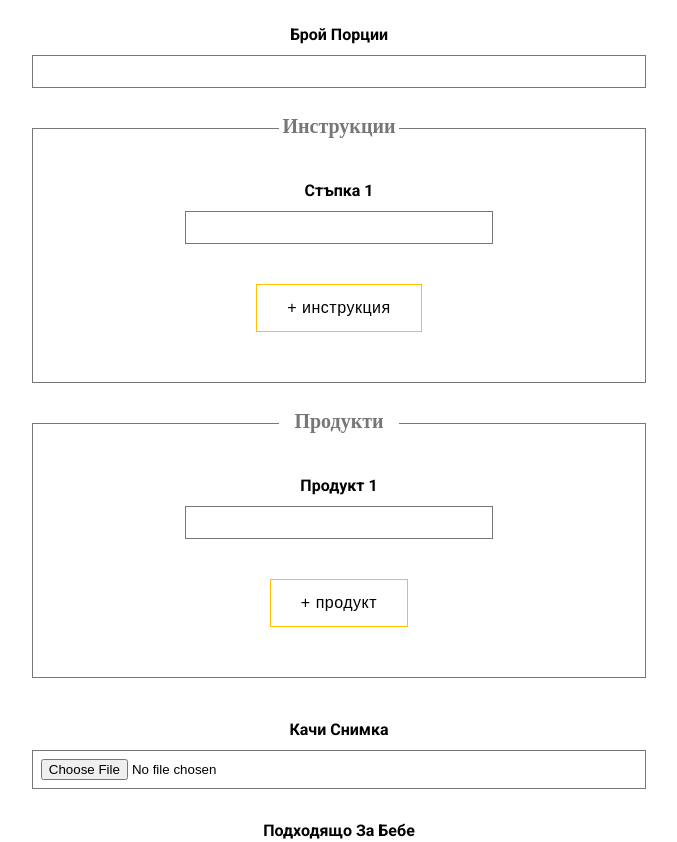
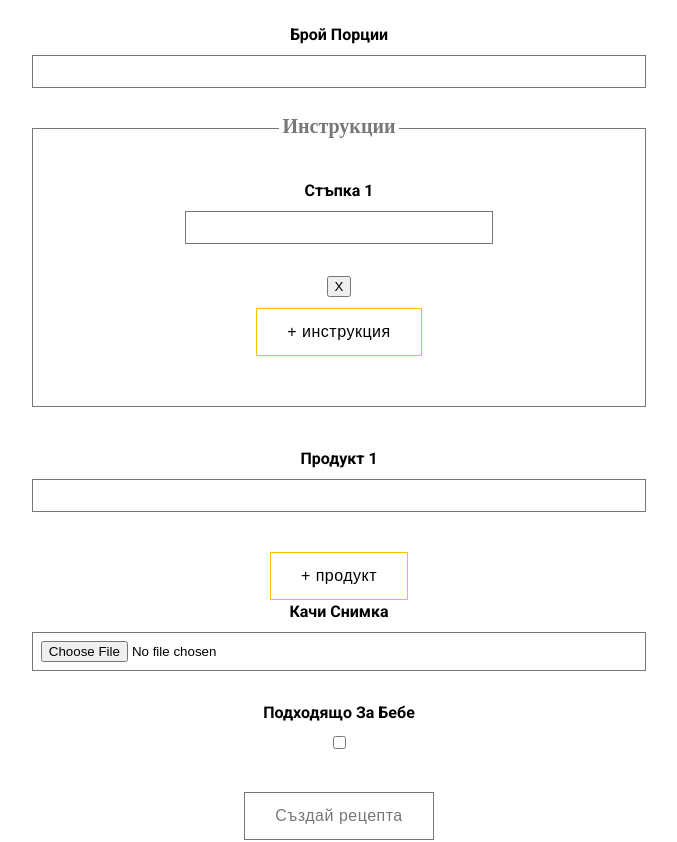
Before and after one commit to ChristinaNikolova/CookingBook, a React (Vite) app in the folder client/: page /recipe/create in a window 1280 px wide. Shown: the part 760-1602 px from the top of the page, without its empty margins (301-978 px from the left). Built offline with nearby package versions, Linux system fonts and the light colour scheme.

Commit message:
work on delete input from array

```diff
--- a/client/src/components/Recipe/Create/Create.jsx
+++ b/client/src/components/Recipe/Create/Create.jsx
@@ -63,13 +63,13 @@ export default function Create() {
       : setInstructions([...instructions, ""]);
   };
 
-  const updateInstruction = (index, value) => {
+  const updateInstructionHandler = (index, value) => {
     const newInstructions = [...instructions];
     newInstructions[index] = value;
     setInstructions(newInstructions);
   };
 
-  const handleInstructionBlur = (index) => {
+  const validateInstructionHandler = (index) => {
     const newTouched = [...instructionsTouched];
     newTouched[index] = true;
     setInstructionsTouched(newTouched);
@@ -79,13 +79,25 @@ export default function Create() {
     setInstructionErrors(newErrors);
   };
 
-  const updateIngredient = (index, value) => {
+  const deleteInstructionHandler = (index) => {
+    const newInstructions = [...instructions];
+    newInstructions.splice(index, 1);
+    setInstructions(newInstructions);
+
+    instructionErrors.splice(index, 1);
+    setInstructionErrors(instructionErrors);
+
+    instructionsTouched.splice(index, 1);
+    setInstructionsTouched(instructionsTouched);
+  };
+
+  const updateIngredientHandler = (index, value) => {
     const newIngredients = [...ingredients];
     newIngredients[index] = value;
     setIngredients(newIngredients);
   };
 
-  const handleIngredientBlur = (index) => {
+  const validateIngredientHandler = (index) => {
     const newTouched = [...ingredientsTouched];
     newTouched[index] = true;
     setIngredientsTouched(newTouched);
@@ -94,6 +106,12 @@ export default function Create() {
     newErrors[index] = validator.validateIngredient(ingredients[index]);
     setIngredientErrors(newErrors);
   };
+
+  // const deleteIngredientHandler = (index) => {
+  //   const newIngredients = [...ingredients];
+  //   newIngredients.splice(index, 1);
+  //   setIngredients(newIngredients);
+  // };
 
   const isFormValid = () => {
     const hasInstructionErrors = areErrors(instructions, "validateInstruction");
@@ -133,17 +151,26 @@ export default function Create() {
           {...fieldHandler("portions")}
         />
 
-        <div className={styles["create-recipe-input-wrapper"]}>
+        <div className={styles["create-recipe-wrapper"]}>
           <h4 className={styles["create-recipe-title"]}>Инструкции</h4>
           {instructions.map((instruction, index) => (
-            <CustomInput
-              key={index}
-              label={`Стъпка ${index + 1}`}
-              value={instruction}
-              onChange={(e) => updateInstruction(index, e.target.value)}
-              onBlur={() => handleInstructionBlur(index)}
-              error={instructionErrors[index]}
-            />
+            <div key={index} className={styles["create-recipe-input-wrapper"]}>
+              <CustomInput
+                label={`Стъпка ${index + 1}`}
+                value={instruction}
+                onChange={(e) =>
+                  updateInstructionHandler(index, e.target.value)
+                }
+                onBlur={() => validateInstructionHandler(index)}
+                error={instructionErrors[index]}
+              />
+              <button
+                type="button"
+                onClick={() => deleteInstructionHandler(index)}
+              >
+                X
+              </button>
+            </div>
           ))}
           <Button
             text=" + инструкция"
@@ -159,8 +186,8 @@ export default function Create() {
               key={index}
               label={`Продукт ${index + 1}`}
               value={ingredient}
-              onChange={(e) => updateIngredient(index, e.target.value)}
-              onBlur={() => handleIngredientBlur(index)}
+              onChange={(e) => updateIngredientHandler(index, e.target.value)}
+              onBlur={() => validateIngredientHandler(index)}
               error={ingredientErrors[index]}
             />
           ))}
--- a/client/src/components/Recipe/Create/Create.module.css
+++ b/client/src/components/Recipe/Create/Create.module.css
@@ -1,4 +1,4 @@
-.create-recipe-input-wrapper {
+.create-recipe-wrapper {
   position: relative;
   width: 60%;
   margin: 40px auto;
```
